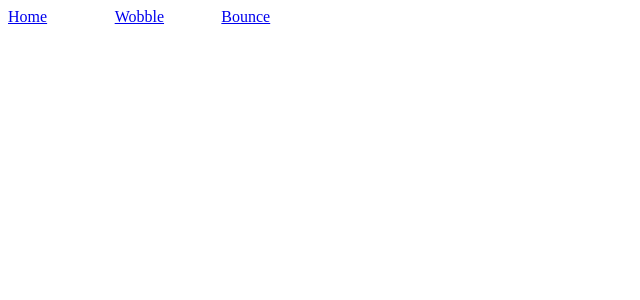
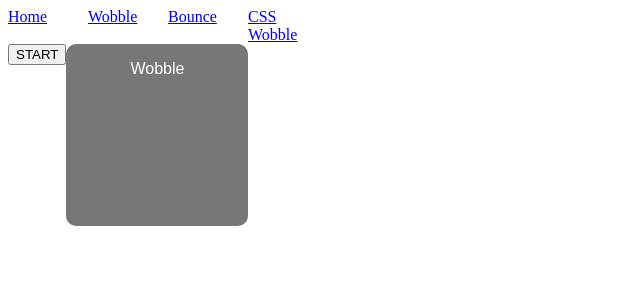
Before and after one commit to godzzo/ng-animation-wobble, an Angular app: page /css-wobble in a window 1280 px wide. Before the commit this address led to /. Shown: the top 300 px of the page, without its empty margins (0-640 px from the left). Built offline with nearby package versions, Linux system fonts and the light colour scheme.

Commit message:
CSS Wobble added

```diff
--- a/src/app/app-routing.module.ts
+++ b/src/app/app-routing.module.ts
@@ -12,6 +12,13 @@ const routes: Routes = [
 		loadChildren: () =>
 			import('./bounce/bounce.module').then((m) => m.BounceModule),
 	},
+	{
+		path: 'css-wobble',
+		loadChildren: () =>
+			import('./css-wobble/css-wobble.module').then(
+				(m) => m.CssWobbleModule,
+			),
+	},
 ];
 
 @NgModule({
--- a/src/app/app.component.html
+++ b/src/app/app.component.html
@@ -1,7 +1,7 @@
-<div style="display: flex; width: 20rem">
-	<a style="width: 4rem; flex-grow: 1" routerLink="/">Home</a>
-	<a style="width: 4rem; flex-grow: 1" routerLink="/wobble">Wobble</a>
-	<a style="width: 4rem; flex-grow: 1" routerLink="/bounce">Bounce</a>
+<div class="menu">
+	<a class="link" *ngFor="let item of items" routerLink="{{ item.link }}">{{
+		item.name
+	}}</a>
 </div>
 
 <router-outlet></router-outlet>
--- a/src/app/app.component.scss
+++ b/src/app/app.component.scss
@@ -0,0 +1,9 @@
+.menu {
+	display: flex;
+	width: 20rem;
+}
+
+.link {
+	width: 4rem;
+	flex-grow: 1;
+}
--- a/src/app/app.component.ts
+++ b/src/app/app.component.ts
@@ -6,5 +6,10 @@ import { Component } from '@angular/core';
 	styleUrls: ['./app.component.scss'],
 })
 export class AppComponent {
-	title = 'ng-animation-wobble';
+	items = [
+		{ name: 'Home', link: '/' },
+		{ name: 'Wobble', link: '/wobble' },
+		{ name: 'Bounce', link: '/bounce' },
+		{ name: 'CSS Wobble', link: '/css-wobble' },
+	];
 }
--- /dev/null
+++ b/src/app/css-wobble/css-wobble-routing.module.ts
@@ -0,0 +1,12 @@
+import { NgModule } from '@angular/core';
+import { Routes, RouterModule } from '@angular/router';
+
+import { CssWobbleComponent } from './css-wobble.component';
+
+const routes: Routes = [{ path: '', component: CssWobbleComponent }];
+
+@NgModule({
+	imports: [RouterModule.forChild(routes)],
+	exports: [RouterModule],
+})
+export class CssWobbleRoutingModule {}
--- /dev/null
+++ b/src/app/css-wobble/css-wobble.component.html
@@ -0,0 +1,3 @@
+<button (click)="onClick()">{{ isPlaying ? 'STOP' : 'START' }}</button>
+
+<div class="shake" [class.play]="isPlaying">Wobble</div>
--- /dev/null
+++ b/src/app/css-wobble/css-wobble.component.scss
@@ -0,0 +1,58 @@
+div {
+	display: inline-block;
+	vertical-align: top;
+	margin-right: 50px;
+	padding: 20px;
+	font-family: sans-serif;
+	color: white;
+	text-align: center;
+	border-radius: 10px;
+}
+
+.shake {
+	padding: 1rem;
+	width: 150px;
+	height: 150px;
+	background: #777;
+}
+
+.play {
+	animation-name: wobble;
+	animation-duration: 0.8s;
+	animation-iteration-count: infinite;
+	animation-timing-function: linear;
+	transform-origin: 50% 100%;
+}
+
+@keyframes wobble {
+	0% {
+		transform: none;
+	}
+
+	15% {
+		transform: translate3d(-25%, 0, 0) rotate3d(0, 0, 1, -5deg);
+	}
+
+	30% {
+		transform: translate3d(20%, 0, 0) rotate3d(0, 0, 1, 3deg);
+	}
+
+	45% {
+		transform: translate3d(-15%, 0, 0) rotate3d(0, 0, 1, -3deg);
+	}
+
+	60% {
+		transform: translate3d(10%, 0, 0) rotate3d(0, 0, 1, 2deg);
+	}
+
+	75% {
+		transform: translate3d(-5%, 0, 0) rotate3d(0, 0, 1, -1deg);
+	}
+
+	100% {
+		transform: none;
+	}
+}
+
+.wobble {
+}
--- /dev/null
+++ b/src/app/css-wobble/css-wobble.component.ts
@@ -0,0 +1,19 @@
+import { Component, OnInit } from '@angular/core';
+
+@Component({
+	selector: 'app-css-wobble',
+	templateUrl: './css-wobble.component.html',
+	styleUrls: ['./css-wobble.component.scss'],
+})
+export class CssWobbleComponent implements OnInit {
+	isPlaying = false;
+
+	constructor() {}
+
+	ngOnInit() {}
+
+	onClick() {
+		this.isPlaying = !this.isPlaying;
+		console.log(this.isPlaying);
+	}
+}
```
Also changed, not shown: src/app/css-wobble/css-wobble.module.ts (added, +11 -0 lines), 1 other file (tests, documents, lock files or other folders).
